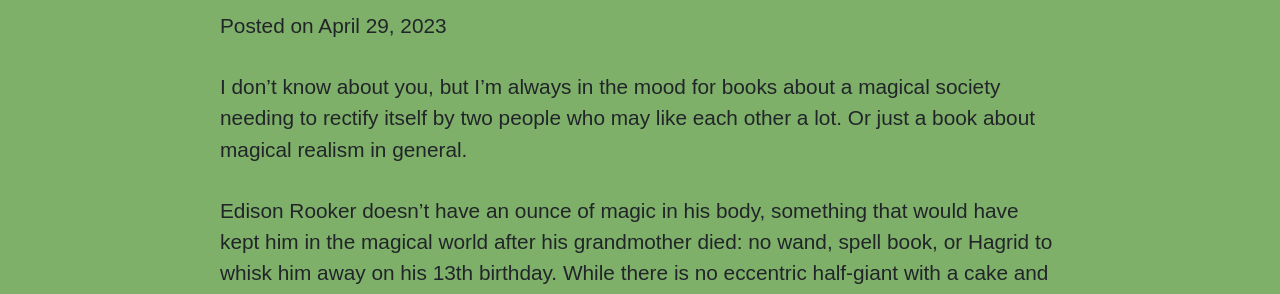
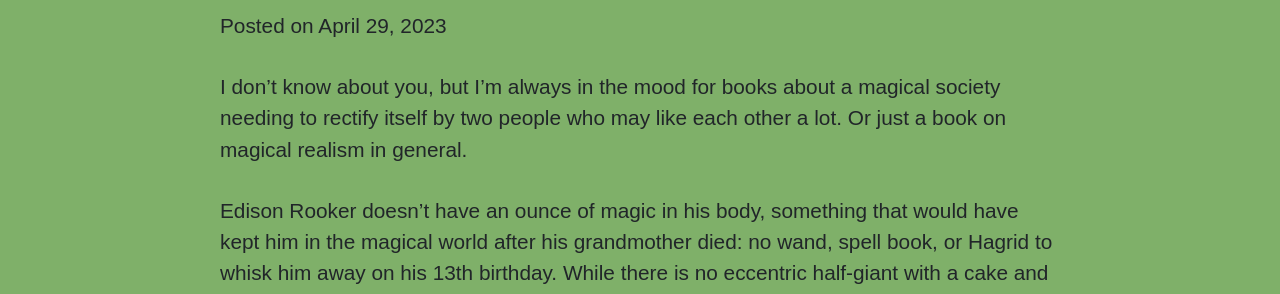
Before and after one commit to CGitHubJ/CGitHubJ.github.io, a Jekyll site: the page built from _posts/2023-04-29-spell-bound.md, in a window 1280 px wide. Shown: the part 244-538 px from the top of the page. Built offline with Jekyll 4.4.1, drawn with Linux system fonts in a browser that asks for light colours; nearby versions of some CDN libraries; some web fonts are replaced.

Commit message:
update to spell bound

```diff
--- a/_posts/2023-04-29-spell-bound.md
+++ b/_posts/2023-04-29-spell-bound.md
@@ -9,10 +9,10 @@ description: Who says you need magic to save people?
 keywords:
   - spell
   - bound
-  - book
+  - magic
   - lukens
 ---
-I don't know about you, but I’m always in the mood for books about a magical society needing to rectify itself by two people who may like each other a lot. Or just a book about magical realism in general.
+I don't know about you, but I’m always in the mood for books about a magical society needing to rectify itself by two people who may like each other a lot. Or just a book on magical realism in general.
 
 Edison Rooker doesn’t have an ounce of magic in his body, something that would have kept him in the magical world after his grandmother died: no wand, spell book, or Hagrid to whisk him away on his 13th birthday. While there is no eccentric half-giant with a cake and motorcycle, Antonia Hex is a powerful sorceress on-call for magical emergencies big and small. Thanks to Antonia’s technological illiteracies, Edison is given a new job, and nickname, as the office clerk. Edison–now Rook–is okay with this as long as he’s back in the magical world and its community.
 
```
